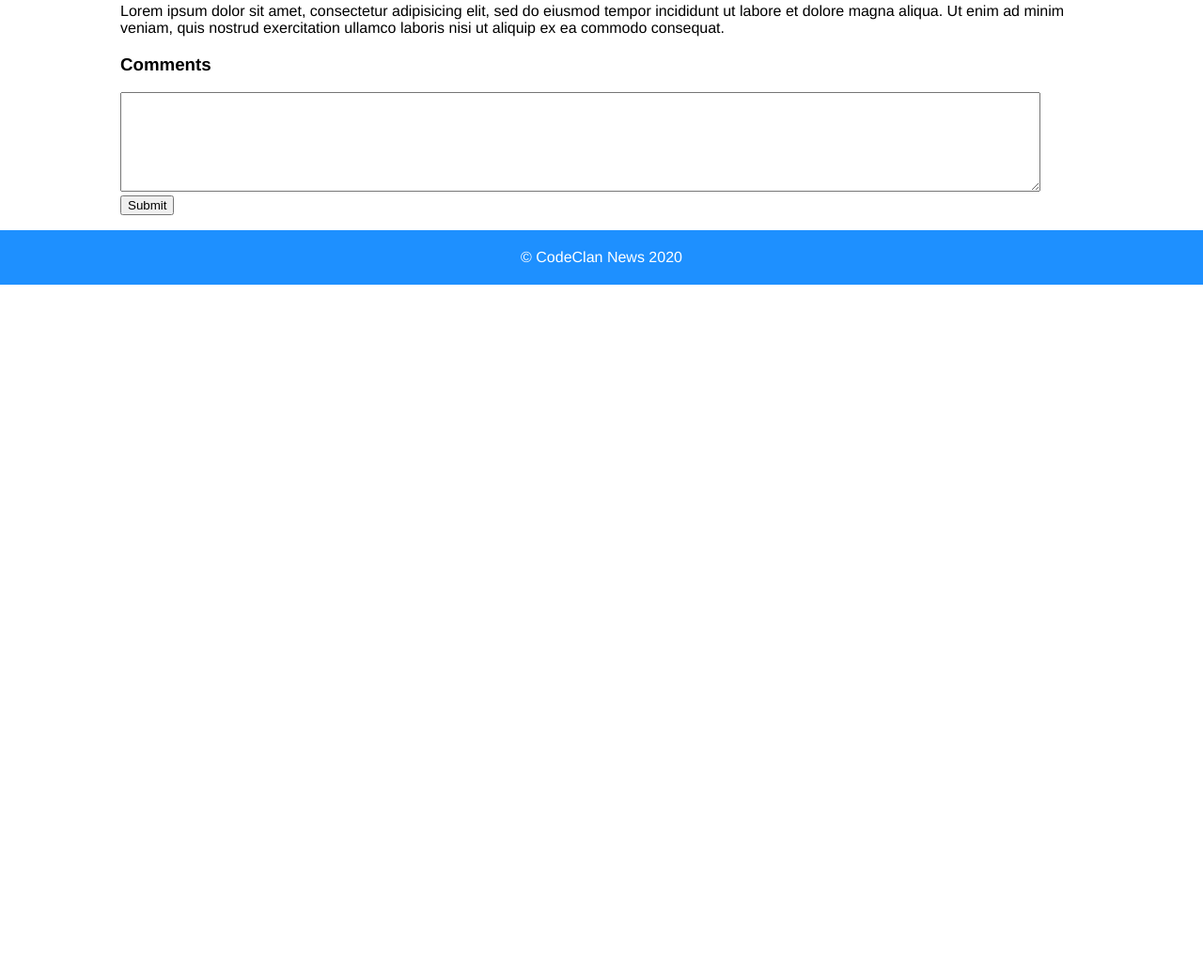
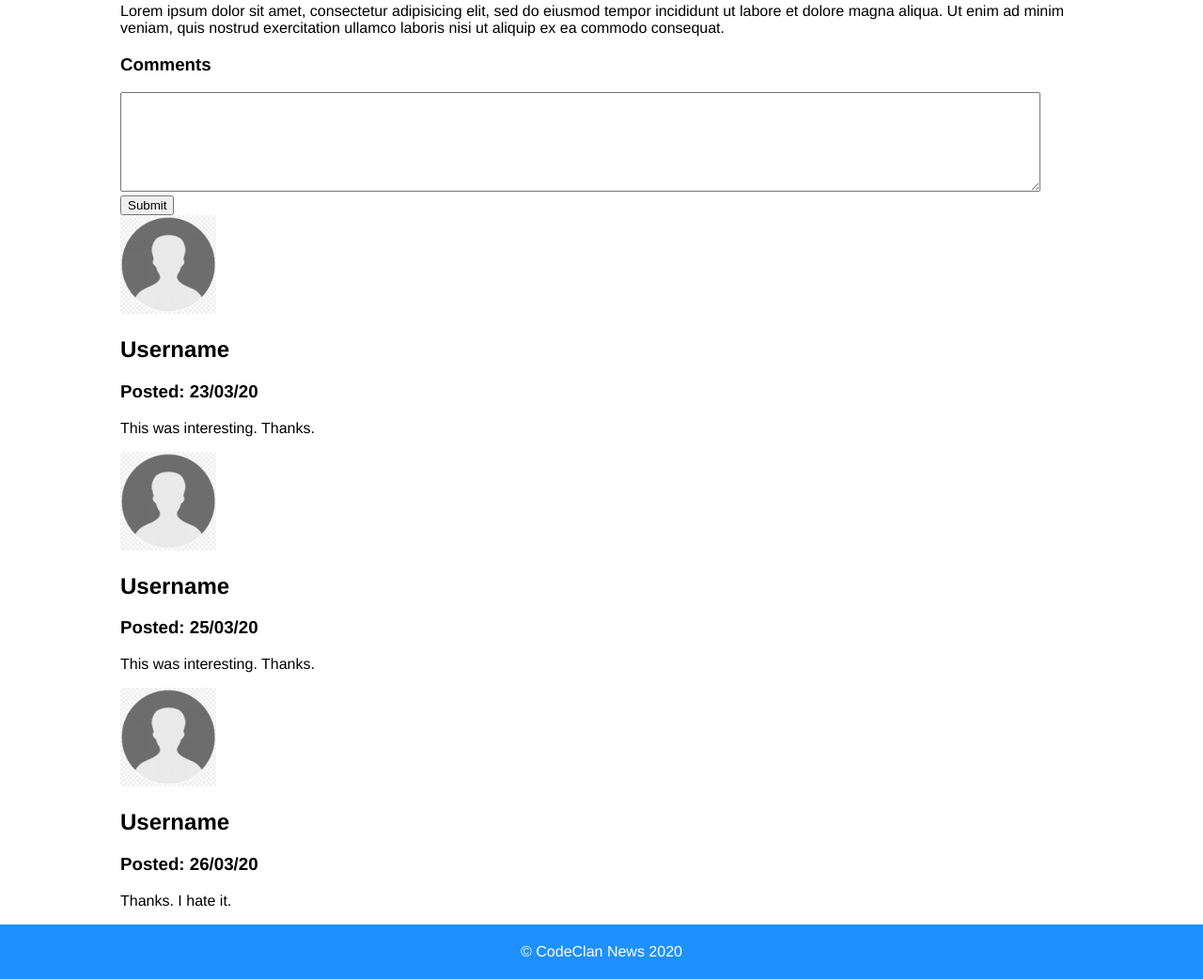
Before and after one commit to Laurelinex/Week_3_day_1_lab, a plain HTML site: page index.html in a window 1280 px wide. Shown: the part 1345-2387 px from the top of the page at 94% size. Before the commit the page ends 1648 px from the top, so only its background shows below. Drawn offline with Linux system fonts and the light colour scheme.

Commit message:
User comments added

```diff
--- a/index.html
+++ b/index.html
@@ -117,12 +117,39 @@
                         <textarea>
                         </textarea>
                         </div>
-                        <input type="submit" value="Submit">
+                        <!-- <input type="submit" value="Submit"> -->
+                        <button class="submit-button">Submit</button>
                     </form>
                 </article>
             </footer>
         </article>
     </main>
+
+    <article>
+        <img src="images/placeholder-avatar.png" alt="A placeholder avatar">
+        <hgroup>
+            <h2>Username</h2>
+            <h3>Posted: 23/03/20</h3>
+            <p>This was interesting. Thanks.</p>
+        </hgroup>
+    </article>
+    <article>
+        <img src="images/placeholder-avatar.png" alt="A placeholder avatar">
+        <hgroup>
+            <h2>Username</h2>
+            <h3>Posted: 25/03/20</h3>
+            <p>This was interesting. Thanks.</p>
+        </hgroup>
+    </article>
+    <article>
+        <img src="images/placeholder-avatar.png" alt="A placeholder avatar">
+        <hgroup>
+            <h2>Username</h2>
+            <h3>Posted: 26/03/20</h3>
+            <p>Thanks. I hate it.</p>
+        </hgroup>
+    </article>
+
     <footer>
         <p>&copy; CodeClan News 2020</p>
     </footer>
--- a/style.css
+++ b/style.css
@@ -50,6 +50,15 @@ body > main > aside > section > article > hgroup {
     margin-left: 20px;
 }
 
+body > article {
+    margin: auto;
+    width: 80%;
+}
+
+body > article > img {
+    width: 10%;
+}
+
 body > footer {
     background-color: dodgerblue;
 }
@@ -64,4 +73,5 @@ body > footer > p {
 textarea {
     width: 95%;
     height: 100px;
+    margin: 2
 }
```
